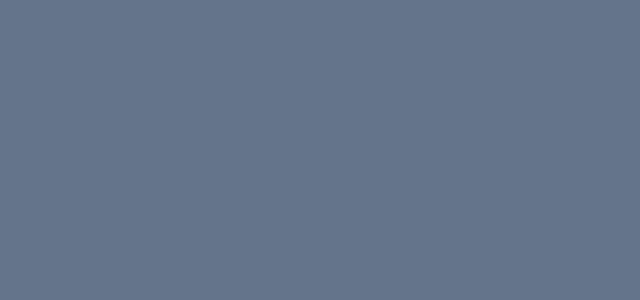
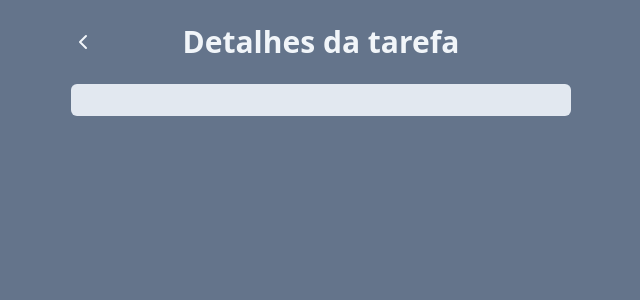
Before and after one commit to qustavoleite/task-manager, a React (Vite) app: page /task in a window 1280 px wide. Shown: the top 300 px of the page, without its empty margins (319-959 px from the left). Built offline with nearby package versions, Linux system fonts and the light colour scheme.

Commit message:
back button to home page

```diff
--- a/src/components/Tasks.jsx
+++ b/src/components/Tasks.jsx
@@ -5,7 +5,10 @@
   const navigate = useNavigate()
 
   function onSeeDetailsClick(task) {
-    navigate(`/task?title=${task.title}&description=${task.description}`)
+    const query = new URLSearchParams()
+    query.set("title", task.title)
+    query.set("description", task.description)
+    navigate(`/task?${query.toString()}`)
   }
 
   return (
--- a/src/pages/TaskPage.jsx
+++ b/src/pages/TaskPage.jsx
@@ -1,13 +1,32 @@
-import { useSearchParams } from "react-router-dom"
+import { ChevronLeftIcon } from 'lucide-react'
+import { useSearchParams, useNavigate} from 'react-router-dom'
 
-export function TaskPage(){
-    const [searchParams] = useSearchParams()
-    const title = searchParams.get("title")
-    const description = searchParams.get("description")
-    return (
-        <div className="h-screen w-screen  bg-slate-500 p-6">
-            <h1>{title}</h1>
-            <p>{description}</p>
+export function TaskPage() {
+  const navigate = useNavigate()
+  const [searchParams] = useSearchParams()
+  const title = searchParams.get('title')
+  const description = searchParams.get('description')
+
+  return (
+    <div className='h-screen w-screen  bg-slate-500 p-6 flex justify-center'>
+      <div className='w-[500px] space-y-4'>
+        <div className='flex justify-center mb-6 relative'>
+          <button
+            onClick={() => navigate(-1)}
+            className='absolute left-0 top-0 bottom-0 text-slate-100'
+          >
+            <ChevronLeftIcon />
+          </button>
+          <h1 className='text-slate-100 text-3xl font-bold text-center'>
+            Detalhes da tarefa
+          </h1>
         </div>
-    )
+
+        <div className='bg-slate-200 p-4 rounded-md'>
+          <h2 className='text-xl text-slate-600 font-bold'>{title}</h2>
+          <p className='text-slate-600'>{description}</p>
+        </div>
+      </div>
+    </div>
+  )
 }
```
